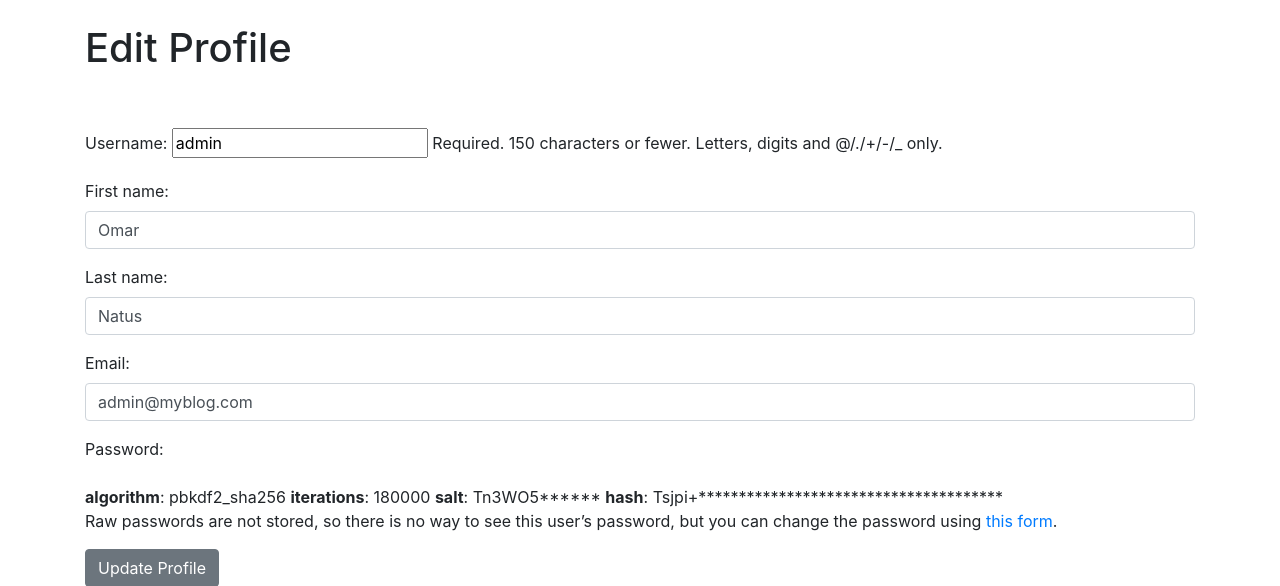
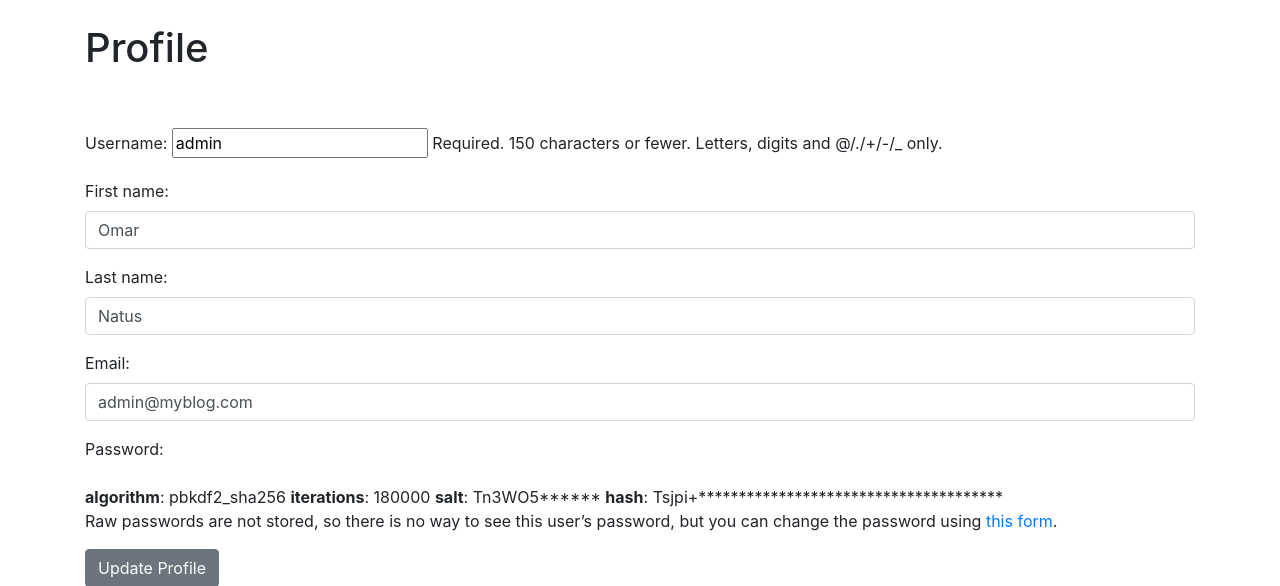
Before and after one commit to AmoahDevLabs/Django_Blog, a Django app: page /members/edit_profile/ in a window 1280 px wide. Shown: the part 56-642 px from the top of the page. Run offline with Django 3.2, Linux system fonts and the light colour scheme; a user stored in the database is signed in; some libraries are stand-ins or nearby versions.

Commit message:
Update on Profile

```diff
--- a/members/templates/registration/edit_profile.html
+++ b/members/templates/registration/edit_profile.html
@@ -1,8 +1,8 @@
 {% extends 'base.html' %}
-{% block title %}Profile{% endblock %}
+{% block title %}Edit Profile{% endblock %}
 
 {% block content %}
-    <h1>Edit Profile</h1>
+    <h1>Profile</h1>
     <br><br>
     <div class="form-group">
         <form method="POST">
```
Also changed, not shown: db.sqlite3.
